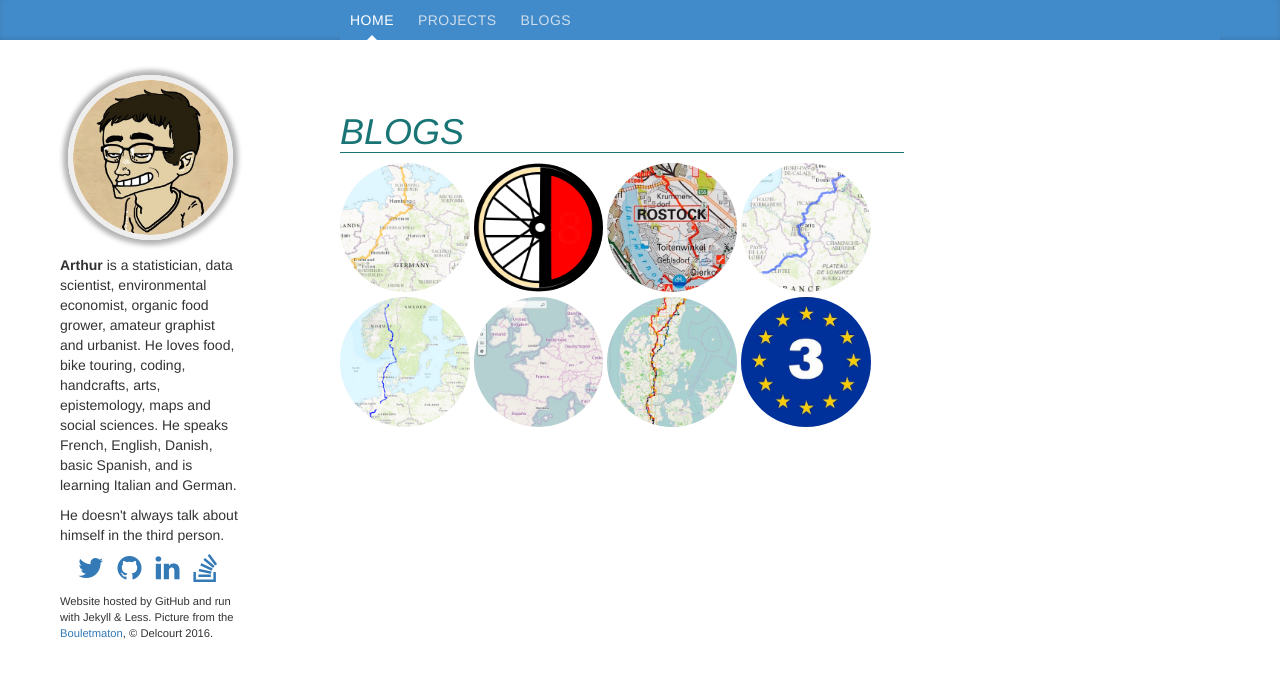
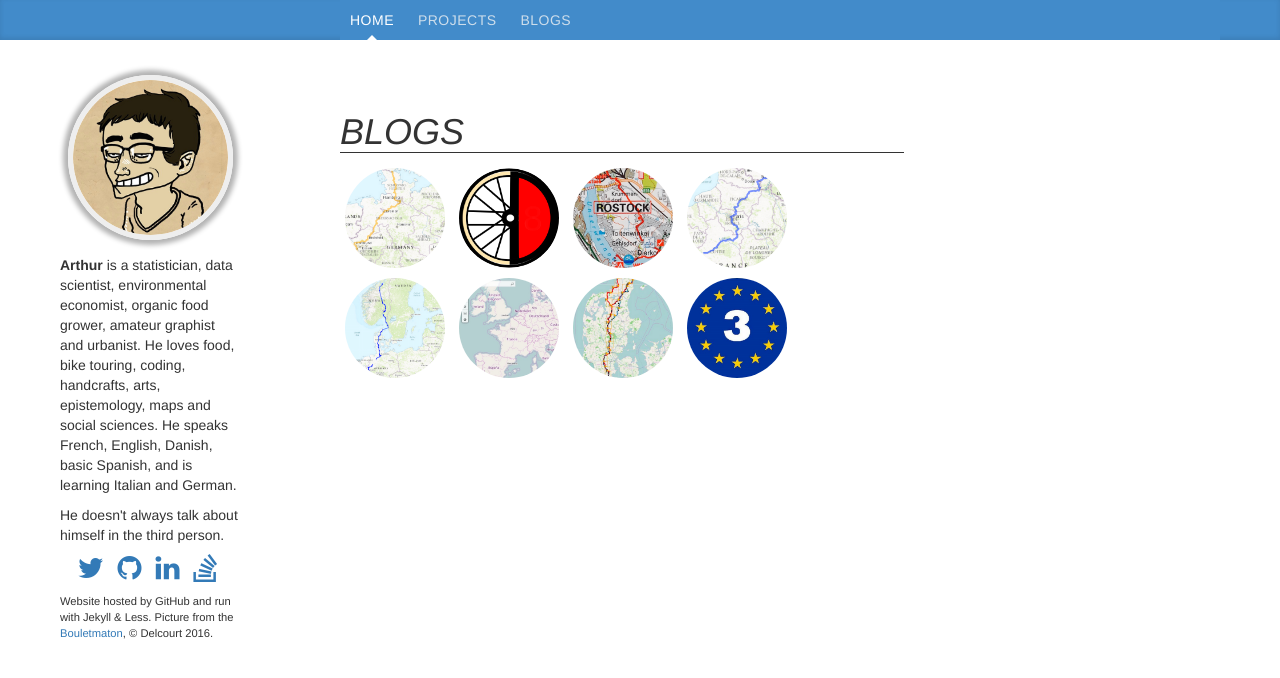
Before and after one commit to katossky/katossky.github.io, a Jekyll site: the page built from index.html, in a window 1280 px wide. Shown: the top 678 px of the page. Built offline with Jekyll 4.4.1, drawn with Linux system fonts in a browser that asks for light colours.

Commit message:
clean up CSS
it is a second best solution: the blog vignettes are not justified
within a line ; but with flex, all the lines are justified, even the
last one

```diff
--- a/_sass/home.scss
+++ b/_sass/home.scss
@@ -1,93 +1,40 @@
 main#home{
+
+  // DIMENSIONS OF MAIN PARTS OF THE PAGE  --------------------------
   display: flex;
+  justify-content: space-between;
   // https://css-tricks.com/snippets/css/a-guide-to-flexbox/
-  justify-content: space-between;
+
   section {
     width: 70%;
     height: 100%;
-    padding: 40px 40px 40px 0px;
+    padding: 40px 40px 40px 40px;
+  }
+
+  // STYLING ---------------------------------------------------------
   h1{
-      margin-left: 40px;
     border-bottom: solid 1px;
     margin-top: 0px; // don't ask me why...
     font-style: italic;
   }
-    ul{margin-left: 40px;}
+
+
+  // STYLING OF THE INDIVIDUAL POST VIGNETTES ------------------------
+  .post-list{
+    list-style:  none;
+    padding:      0px;
+  }
+  .post-vignette{
     a, a:hover {
      color: inherit;
      text-decoration: inherit;
     }
-    .list{
-      padding-left: 40px;
-      height: 100%; // PB here...
-      // since height refers to the total height of the containing div
-      // but it works
-      overflow-x: visible;
-      overflow-y: scroll;
-    }
-    .project, .blog{
-      margin-top: -10px;
-      padding-left: 20px;
-      margin-left: -40px;
-      border-left: 20px solid transparent;
-      ul{border-bottom: 0.5px solid;}
-      // box-shadow:    -5px 0px 5px 0px #606060;
-      transition: border-left 0.4s;
-      // http://stackoverflow.com/questions/286275/gray-out-image-with-css#answer-139092
-      img{
-                filter: grayscale(70%);
-        -webkit-filter: grayscale(70%);
-      }
-      &:hover{
-        img{
-                 filter: grayscale(20%);
-         -webkit-filter: grayscale(20%);
-        }
-      }
-      // http://stackoverflow.com/questions/796087/make-a-div-into-a-link
+    // z-index: 2; // in case of an absolute-positionned link on top
+    display: inline-block;
+    width: 100px;
+    margin: 5px;
     position: relative;
-      & > a span {
-        position:absolute;
-        width:100%;
-        height:100%;
-        top:0;
-        left: 0;
-        z-index: 1;
-        /* fixes overlap error in IE7/8 */
-        background-image: url('/img/empty.png');
-      }
-      p a{
-        &:not(.logo){@extend .discreet;}
-        /* makes inside links accessible */
-        position:relative;
-        z-index: 2;
-      }
-    }
-  }
-  .project{
-    div img{
-      float: left;
-      width: 50%;
-      margin: 10px 10px 10px 0;
-    }
-  }
-
-  // defaults to gray
-  // no transition because I cannot apply transition
-  // to border or to filter properties
-  #blog-showcase{
-    h2{
-      font-size: 150%;
-    }
-    ul{
-      list-style:  none;
-      padding:      0px;
-      li{
-        z-index: 2;
-        display: inline-block;
-        width: 23%;
-        position: relative;
-        overflow: hidden; // https://css-tricks.com/all-about-floats/
+    // overflow: hidden; // https://css-tricks.com/all-about-floats/
     p{
       margin: 0;
       position: absolute;
@@ -118,6 +65,5 @@ main#home{
       p  {opacity: 1;}
     }
   }
+
 }
-  }
-}
--- a/css/main.scss
+++ b/css/main.scss
@@ -122,18 +122,6 @@ header{
     background-color: $header-color-background;
   }
 }
-main#home{
-  #project-showcase h1{color: #660000;}
-  .project{
-    color: #660000;
-    &:hover{border-color: fade-out(#660000, 0.9);}
-  }
-  #blog-showcase h1{color: #197575;}
-  .blog{
-    color: #197575;
-    &:hover{border-color: fade-out(#197575, 0.9);}
-  }
-}
 main#blog-index{
   span.tag{background-color: $header-color-background;}
 }
--- a/index.html
+++ b/index.html
@@ -6,7 +6,7 @@ title:    Arthur Katossky
 <section id='blog-showcase'>
   <h1>BLOGS</h1>
   <!-- latest posts -->
-  <ul>
+  <ul class='post-list'>
     <!--<li class='post-vignette'><img src="/img/eurovelo-3-track.png"><p><strong>Latest posts</strong></p></li>-->
     {% for post in site.posts %}
     <li  class='post-vignette'>
```
Lines whose indentation alone changed are shown as unchanged.
